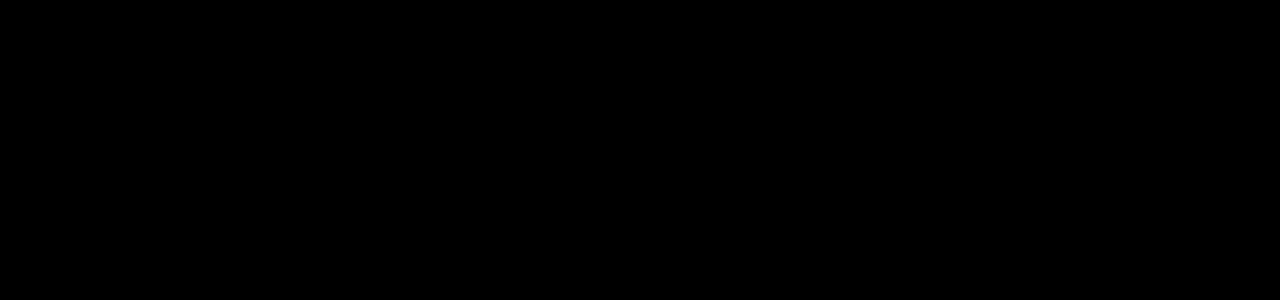
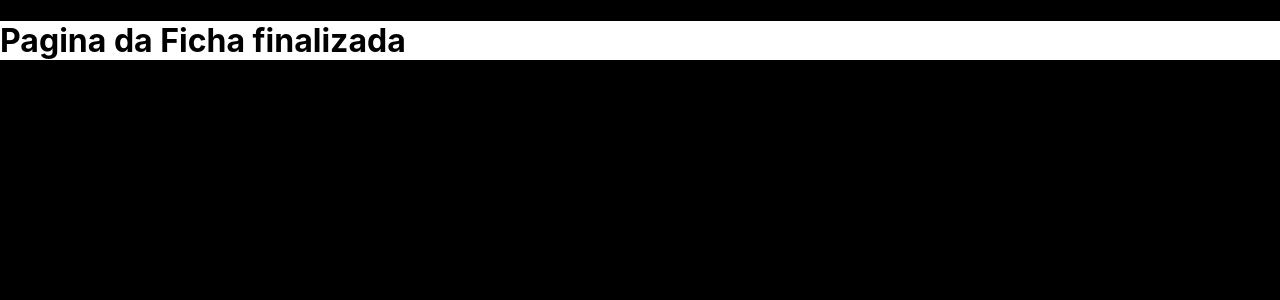
Before and after one commit to AlexandreRodriguesStrapasson/cypher_sheet, a React (Create React App) app in the folder app/: page /Sheet in a window 1280 px wide. Before the commit this address had no page. Shown: the top 300 px of the page. Built offline with nearby package versions, Linux system fonts and the light colour scheme.

Commit message:
feat: add the sheet page

```diff
--- a/app/src/App.js
+++ b/app/src/App.js
@@ -4,15 +4,17 @@
 import FirsSteps from './pages/firsStep';
 import SecondStep from './pages/secondStep';
 import ThirdStep from './pages/thirdStep';
+import Sheet from './pages/sheet';
 
 function App() {
   return (
     <BrowserRouter>
       <Routes>
         <Route path='/' element={<Home/>}></Route>
-        <Route path='/firstStep' element={<FirsSteps/>}></Route>
-        <Route path='/secondStep' element={<SecondStep/>}></Route>
+        <Route path='/FirstStep' element={<FirsSteps/>}></Route>
+        <Route path='/SecondStep' element={<SecondStep/>}></Route>
         <Route path='/ThirdStep' element={<ThirdStep/>}></Route>
+        <Route path='/Sheet' element={<Sheet/>}></Route>
       </Routes>
     </BrowserRouter>
   );
--- /dev/null
+++ b/app/src/pages/sheet.js
@@ -0,0 +1,11 @@
+import Style from "../style/sheet.module.css";
+
+function Sheet(){
+    return(
+        <div className={Style.mainBody}>
+            <h1>Pagina da Ficha finalizada</h1>
+        </div>
+    )
+}
+
+export default Sheet;
--- /dev/null
+++ b/app/src/style/sheet.module.css
@@ -0,0 +1,4 @@
+.mainBody{
+    background-color: white;
+    height: auto;
+}
```
